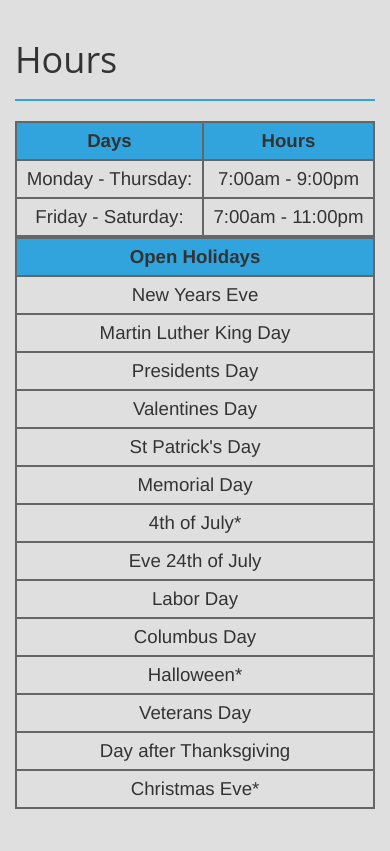
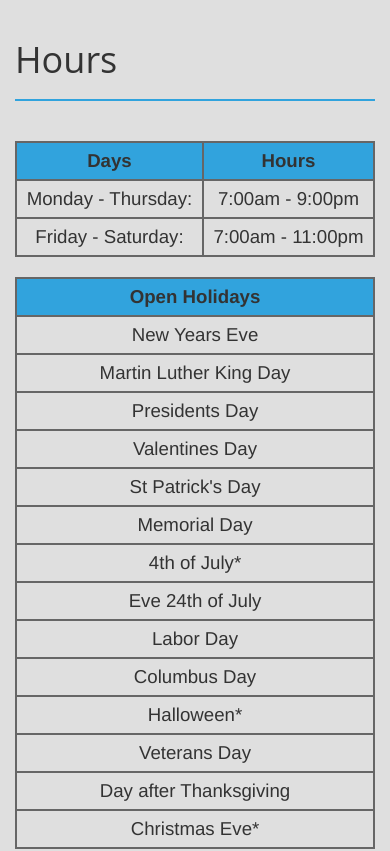
Before and after one commit to joevus/treehouse, a plain HTML site: page about-us/index.html in a window 390 px wide. Shown: the part 3560-4411 px from the top of the page. Drawn offline with Linux system fonts and the light colour scheme.

Commit message:
added space between tables in about-us for mobile.

```diff
--- a/css/styles.css
+++ b/css/styles.css
@@ -248,6 +248,10 @@ table {
   width: 100%;
 }
 
+.about-section table {
+  margin-top: 20px;
+}
+
 td, th {
   border: 2px solid #666;
   padding: 8px;
```
